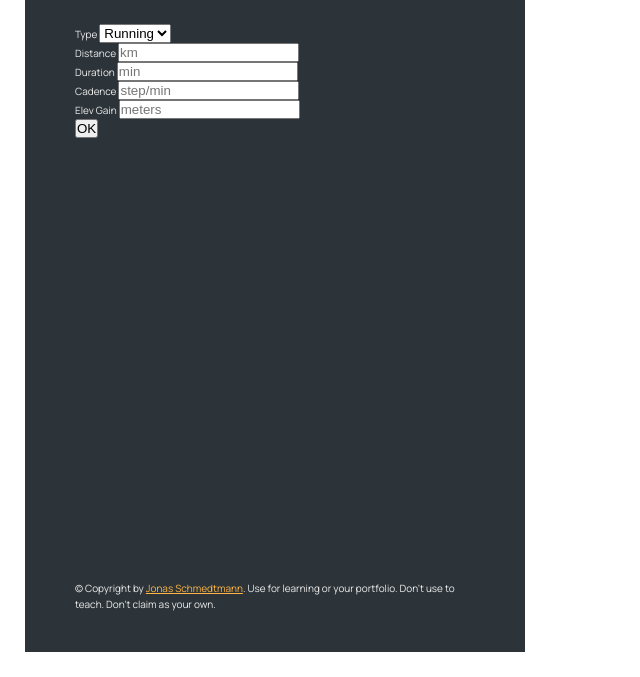
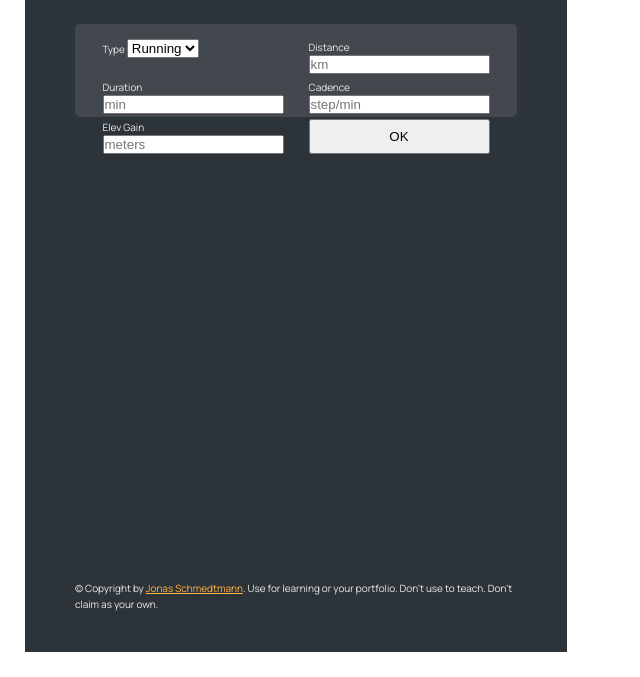
Before and after one commit to DevMonzer/Map-App, a plain HTML site: page index.html in a window 1280 px wide. Shown: the part 123-800 px from the top of the page, without its empty margins (0-640 px from the left). Drawn offline with Linux system fonts and the light colour scheme.

Commit message:
Update style.css

```diff
--- a/style.css
+++ b/style.css
@@ -112,3 +112,18 @@ a:visited {
   text-transform: uppercase;
   font-weight: 800;
 }
+
+.form {
+  background-color: var(--color-dark--2);
+  border-radius: 5px;
+  padding: 1.5rem 2.75rem;
+  margin-bottom: 1.75rem;
+
+  display: grid;
+  grid-template-columns: 1fr 1fr;
+  gap: 0.5rem 2.5rem;
+
+  /* Match height and activity boxes */
+  height: 9.25rem;
+  transition: all 0.5s, transform 1ms;
+}
```
